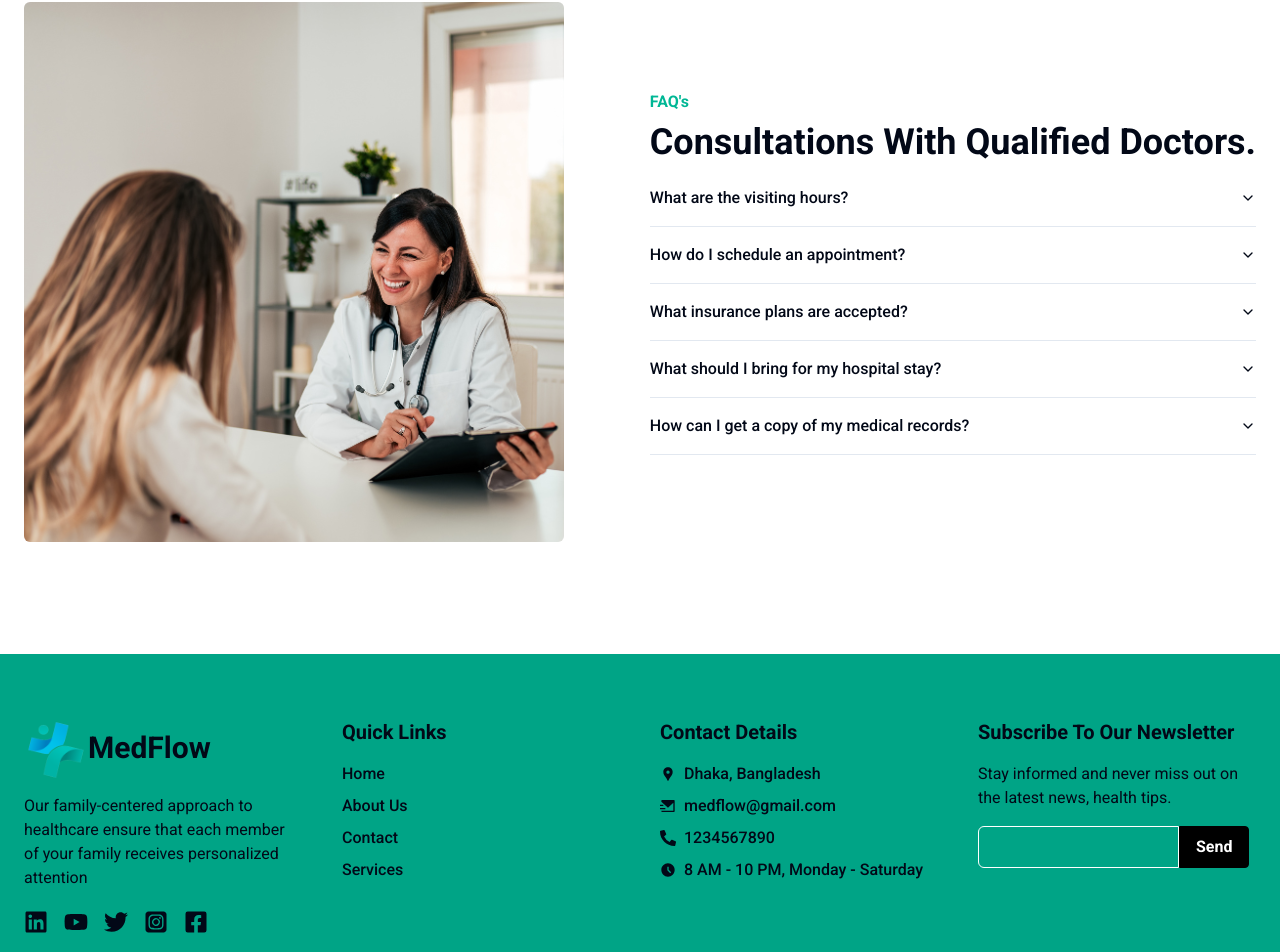
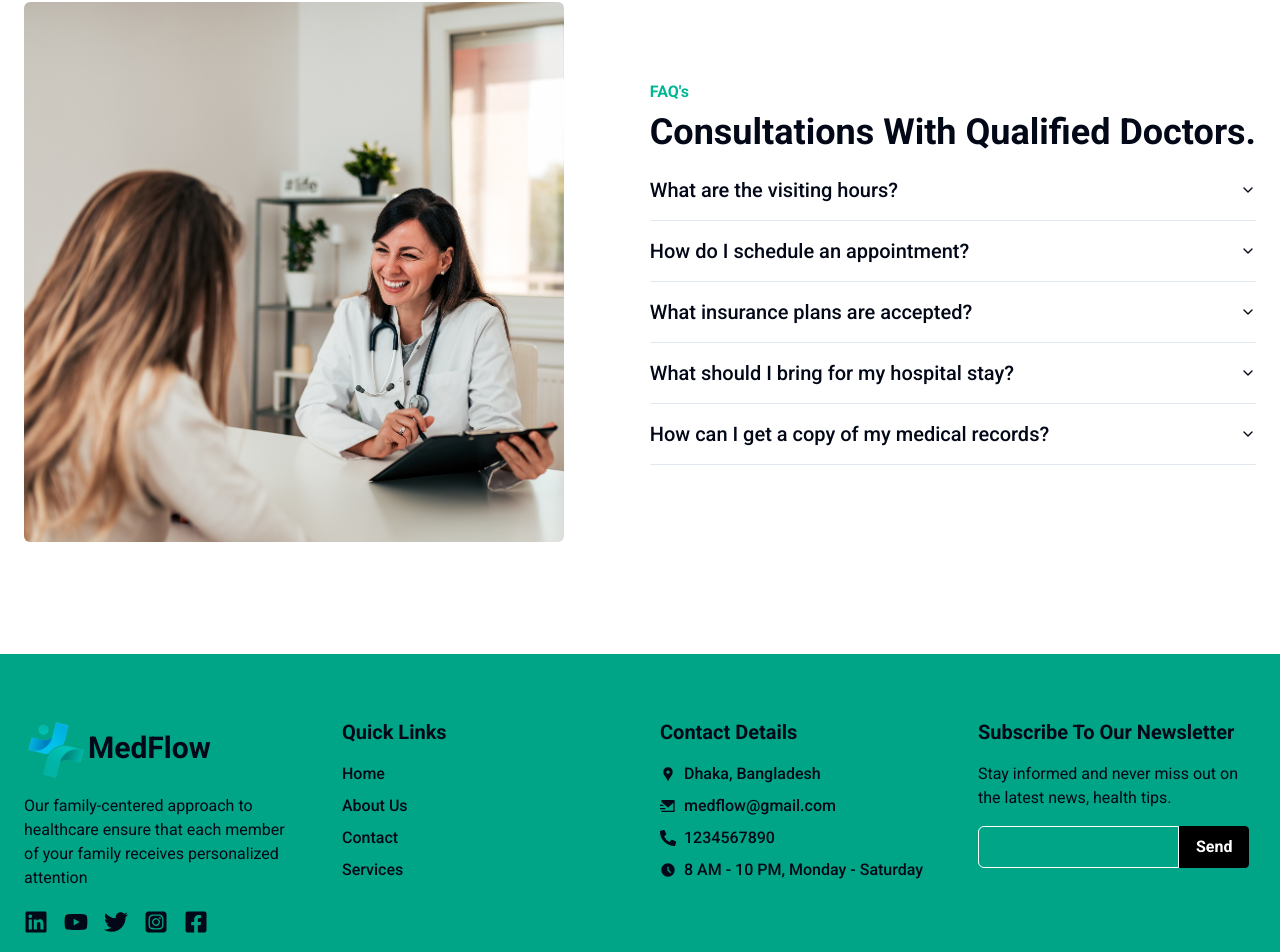
Before and after one commit to Mh-Monzil/MedFlow, a React (Vite) app: page / in a window 1280 px wide. Shown: the part 2344-3296 px from the top of the page. Built offline with nearby package versions, Linux system fonts and the light colour scheme.

Commit message:
fix: faq ques and ans text size

```diff
--- a/src/components/Home/FAQ.jsx
+++ b/src/components/Home/FAQ.jsx
@@ -44,8 +44,10 @@ const FAQ = () => {
           {
             questions.map((ques, idx) => {
                 return <AccordionItem value={`item-${ques?.itemCount}`} key={idx}>
-                <AccordionTrigger>{ques?.ques}</AccordionTrigger>
-                <AccordionContent>
+                <AccordionTrigger className="md:text-xl">
+                    {ques?.ques}
+                </AccordionTrigger>
+                <AccordionContent className="md:text-lg">
                     {ques?.ans}
                 </AccordionContent>
               </AccordionItem>
```
